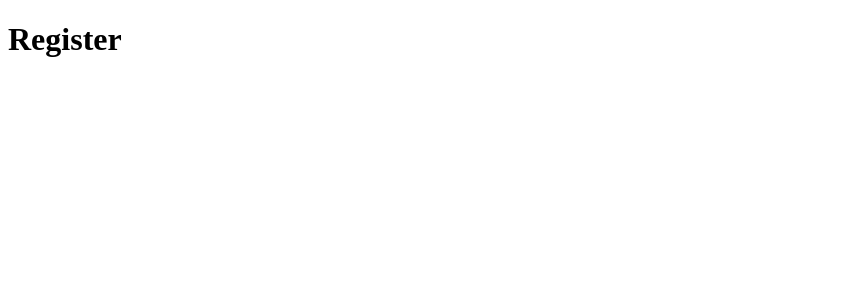
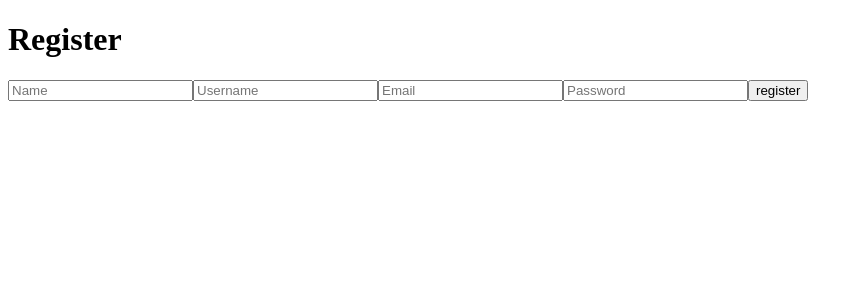
Before and after one commit to bardblue0821/tutorial-nextjs, a Next.js app: page /user/register in a window 1280 px wide. Shown: the top 300 px of the page, without its empty margins (0-863 px from the left). Built offline with nearby package versions, Linux system fonts and the light colour scheme.

Commit message:
Add: ユーザー登録フォームを実装し、名前の状態管理を追加

```diff
--- a/src/app/user/register/page.js
+++ b/src/app/user/register/page.js
@@ -1,7 +1,35 @@
+"use client";
+import { useState } from "react";
+
 const Register = () => {
+    const [name, setName] = useState("");
+    const handleSubmit = () => {
+        try {
+            fetch("http://localhost:3000/api/user/register", {
+                method: "POST",
+                headers: {
+                    "Accept": "application/json",
+                    "Content-Type": "application/json"
+                },
+                body: "dummy"
+            })
+        } catch (error) {
+            console.log(error);
+        }
+    }
     return (
         <div>
             <h1>Register</h1>
+            <form onSubmit={handleSubmit}>
+                <input value={name} onChange={(e) => {
+                    setName(e.target.value)
+                    console.log(e)
+                }} type="text" name="name" placeholder="Name" required/>
+                <input type="text" placeholder="Username" />
+                <input type="email" placeholder="Email" />
+                <input type="password" placeholder="Password" />
+                <button> register </button>
+            </form>
         </div>
     )
 }
```
